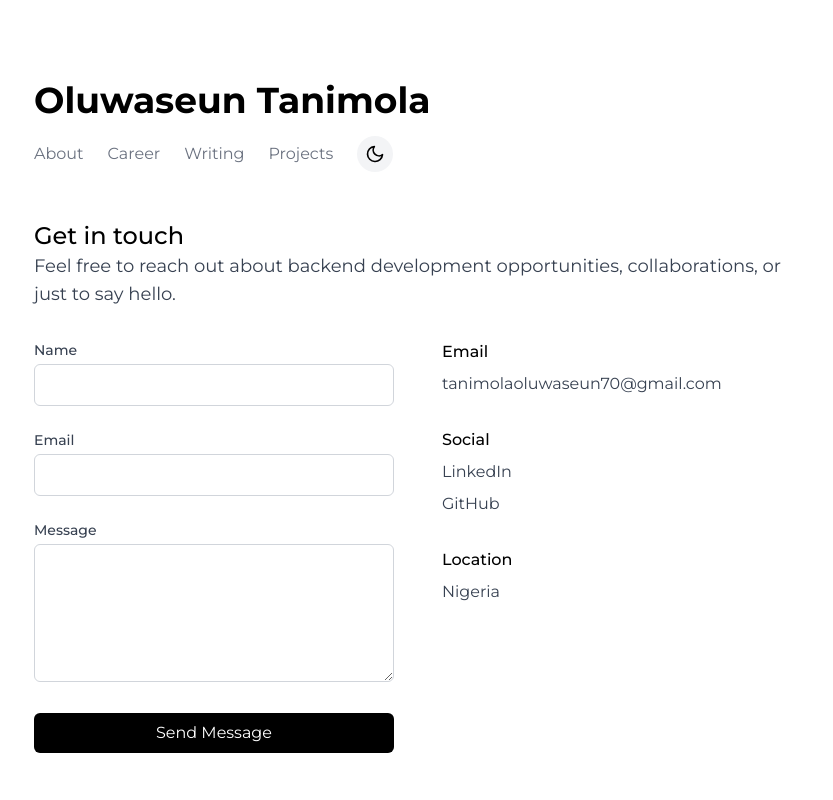
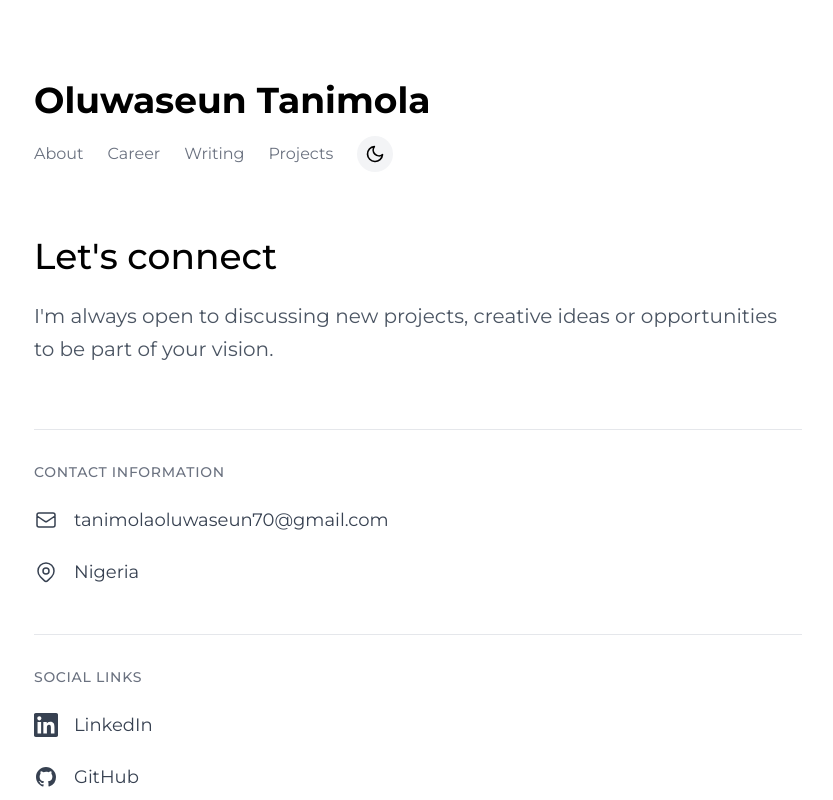
Before and after one commit to Oluwaseun241/oluwaseun.wtf, a Next.js app: page /contact in a window 1280 px wide. Shown: the top 800 px of the page, without its empty margins (222-1055 px from the left). Built offline with nearby package versions, Linux system fonts and the light colour scheme.

Commit message:
chore: about and contact page revamp

```diff
--- a/app/contact/page.tsx
+++ b/app/contact/page.tsx
@@ -1,53 +1,13 @@
 "use client";
 
-import { useState } from "react";
 import { motion } from "framer-motion";
 import { Animation, Navigation, Footer } from "../components/global";
 
 export default function ContactPage() {
-  const [formData, setFormData] = useState({
-    name: "",
-    email: "",
-    message: "",
-  });
-
-  const [isSubmitting, setIsSubmitting] = useState(false);
-  const [submitStatus, setSubmitStatus] = useState<null | "success" | "error">(
-    null
-  );
-
-  const handleChange = (
-    e: React.ChangeEvent<HTMLInputElement | HTMLTextAreaElement>
-  ) => {
-    const { name, value } = e.target;
-    setFormData({
-      ...formData,
-      [name]: value,
-    });
-  };
-
-  const handleSubmit = async (e: React.FormEvent) => {
-    e.preventDefault();
-
-    setIsSubmitting(true);
-
-    // Simulate form submission
-    try {
-      // In a real application, you would send the data to your API
-      await new Promise((resolve) => setTimeout(resolve, 1500));
-      setSubmitStatus("success");
-      setFormData({ name: "", email: "", message: "" });
-    } catch (error) {
-      setSubmitStatus("error");
-    } finally {
-      setIsSubmitting(false);
-    }
-  };
-
   return (
     <Animation>
       <div className="min-h-screen bg-white dark:bg-black p-8">
-        <div className="max-w-3xl mx-auto space-y-12 pt-12">
+        <div className="max-w-3xl mx-auto space-y-16 pt-12">
           {/* Header */}
           <motion.div
             initial={{ opacity: 0, y: 20 }}
@@ -66,139 +26,80 @@ export default function ContactPage() {
             initial={{ opacity: 0 }}
             animate={{ opacity: 1 }}
             transition={{ delay: 0.2, duration: 0.5 }}
-            className="space-y-8"
+            className="space-y-16"
           >
             <div className="prose max-w-none">
-              <h2 className="text-2xl font-medium dark:text-white">
-                Get in touch
+              <h2 className="text-4xl font-medium dark:text-white mb-6">
+                Let's connect
               </h2>
-              <p className="text-lg text-gray-700 dark:text-gray-300">
-                Feel free to reach out about backend development opportunities,
-                collaborations, or just to say hello.
+              <p className="text-xl text-gray-600 dark:text-gray-400 leading-relaxed">
+                I'm always open to discussing new projects, creative ideas or opportunities to be part of your vision.
               </p>
             </div>
 
-            <div className="flex flex-col md:flex-row gap-12">
-              <div className="md:w-1/2">
-                <form onSubmit={handleSubmit} className="space-y-6">
-                  <div>
-                    <label
-                      htmlFor="name"
-                      className="block text-sm font-medium text-gray-700 dark:text-gray-300 mb-1"
+            <div className="space-y-12">
+              <div className="border-t border-gray-200 dark:border-gray-800 pt-8">
+                <h3 className="text-sm font-medium text-gray-500 dark:text-gray-400 uppercase tracking-wider mb-6">
+                  Contact Information
+                </h3>
+                <div className="space-y-6">
+                  <a
+                    href="mailto:tanimolaoluwaseun70@gmail.com"
+                    className="group flex items-center gap-4 text-gray-700 dark:text-gray-300 hover:text-black dark:hover:text-white transition-colors"
                   >
-                      Name
-                    </label>
-                    <input
-                      type="text"
-                      id="name"
-                      name="name"
-                      required
-                      value={formData.name}
-                      onChange={handleChange}
-                      className="w-full px-3 py-2 border border-gray-300 dark:border-gray-700 dark:bg-gray-800 dark:text-white rounded-md focus:outline-none focus:ring-2 focus:ring-gray-200 dark:focus:ring-gray-700 focus:border-transparent"
-                    />
+                    <svg className="w-6 h-6" fill="none" stroke="currentColor" viewBox="0 0 24 24">
+                      <path strokeLinecap="round" strokeLinejoin="round" strokeWidth={1.5} d="M3 8l7.89 5.26a2 2 0 002.22 0L21 8M5 19h14a2 2 0 002-2V7a2 2 0 00-2-2H5a2 2 0 00-2 2v10a2 2 0 002 2z" />
+                    </svg>
+                    <span className="text-lg">tanimolaoluwaseun70@gmail.com</span>
+                  </a>
+                  <div className="flex items-center gap-4 text-gray-700 dark:text-gray-300">
+                    <svg className="w-6 h-6" fill="none" stroke="currentColor" viewBox="0 0 24 24">
+                      <path strokeLinecap="round" strokeLinejoin="round" strokeWidth={1.5} d="M17.657 16.657L13.414 20.9a1.998 1.998 0 01-2.827 0l-4.244-4.243a8 8 0 1111.314 0z" />
+                      <path strokeLinecap="round" strokeLinejoin="round" strokeWidth={1.5} d="M15 11a3 3 0 11-6 0 3 3 0 016 0z" />
+                    </svg>
+                    <span className="text-lg">Nigeria</span>
+                  </div>
+                </div>
               </div>
 
-                  <div>
-                    <label
-                      htmlFor="email"
-                      className="block text-sm font-medium text-gray-700 dark:text-gray-300 mb-1"
-                    >
-                      Email
-                    </label>
-                    <input
-                      type="email"
-                      id="email"
-                      name="email"
-                      required
-                      value={formData.email}
-                      onChange={handleChange}
-                      className="w-full px-3 py-2 border border-gray-300 dark:border-gray-700 dark:bg-gray-800 dark:text-white rounded-md focus:outline-none focus:ring-2 focus:ring-gray-200 dark:focus:ring-gray-700 focus:border-transparent"
-                    />
-                  </div>
-
-                  <div>
-                    <label
-                      htmlFor="message"
-                      className="block text-sm font-medium text-gray-700 dark:text-gray-300 mb-1"
-                    >
-                      Message
-                    </label>
-                    <textarea
-                      id="message"
-                      name="message"
-                      rows={5}
-                      required
-                      value={formData.message}
-                      onChange={handleChange}
-                      className="w-full px-3 py-2 border border-gray-300 dark:border-gray-700 dark:bg-gray-800 dark:text-white rounded-md focus:outline-none focus:ring-2 focus:ring-gray-200 dark:focus:ring-gray-700 focus:border-transparent"
-                    />
-                  </div>
-
-                  <button
-                    type="submit"
-                    disabled={isSubmitting}
-                    className={`w-full py-2 px-4 bg-black text-white dark:bg-white dark:text-black rounded-md hover:bg-gray-800 dark:hover:bg-gray-200 transition-colors ${
-                      isSubmitting ? "opacity-70 cursor-not-allowed" : ""
-                    }`}
-                  >
-                    {isSubmitting ? "Sending..." : "Send Message"}
-                  </button>
-
-                  {submitStatus === "success" && (
-                    <p className="text-green-600 dark:text-green-400">
-                      Thank you for your message. I'll get back to you soon!
-                    </p>
-                  )}
-
-                  {submitStatus === "error" && (
-                    <p className="text-red-600 dark:text-red-400">
-                      There was an error sending your message. Please try again.
-                    </p>
-                  )}
-                </form>
-              </div>
-
-              <div className="md:w-1/2 space-y-8">
-                <div>
-                  <h3 className="font-medium mb-2 dark:text-white">Email</h3>
-                  <a
-                    href="mailto:tanimolaoluwaseun70@gmail.com"
-                    className="text-gray-700 dark:text-gray-300 hover:text-black dark:hover:text-white transition-colors"
-                  >
-                    tanimolaoluwaseun70@gmail.com
-                  </a>
-                </div>
-
-                <div>
-                  <h3 className="font-medium mb-2 dark:text-white">Social</h3>
-                  <ul className="space-y-2">
-                    <li>
+              <div className="border-t border-gray-200 dark:border-gray-800 pt-8">
+                <h3 className="text-sm font-medium text-gray-500 dark:text-gray-400 uppercase tracking-wider mb-6">
+                  Social Links
+                </h3>
+                <div className="space-y-6">
                   <a
                     href="https://linkedin.com/in/oluwaseun-tanimola-67705721b"
                     target="_blank"
                     rel="noopener noreferrer"
-                        className="text-gray-700 dark:text-gray-300 hover:text-black dark:hover:text-white transition-colors"
+                    className="group flex items-center gap-4 text-gray-700 dark:text-gray-300 hover:text-black dark:hover:text-white transition-colors"
                   >
-                        LinkedIn
+                    <svg className="w-6 h-6" fill="currentColor" viewBox="0 0 24 24">
+                      <path d="M20.447 20.452h-3.554v-5.569c0-1.328-.027-3.037-1.852-3.037-1.853 0-2.136 1.445-2.136 2.939v5.667H9.351V9h3.414v1.561h.046c.477-.9 1.637-1.85 3.37-1.85 3.601 0 4.267 2.37 4.267 5.455v6.286zM5.337 7.433c-1.144 0-2.063-.926-2.063-2.065 0-1.138.92-2.063 2.063-2.063 1.14 0 2.064.925 2.064 2.063 0 1.139-.925 2.065-2.064 2.065zm1.782 13.019H3.555V9h3.564v11.452zM22.225 0H1.771C.792 0 0 .774 0 1.729v20.542C0 23.227.792 24 1.771 24h20.451C23.2 24 24 23.227 24 22.271V1.729C24 .774 23.2 0 22.222 0h.003z"/>
+                    </svg>
+                    <span className="text-lg">LinkedIn</span>
                   </a>
-                    </li>
-                    <li>
                   <a
                     href="https://github.com/Oluwaseun241"
                     target="_blank"
                     rel="noopener noreferrer"
-                        className="text-gray-700 dark:text-gray-300 hover:text-black dark:hover:text-white transition-colors"
+                    className="group flex items-center gap-4 text-gray-700 dark:text-gray-300 hover:text-black dark:hover:text-white transition-colors"
                   >
-                        GitHub
+                    <svg className="w-6 h-6" fill="currentColor" viewBox="0 0 24 24">
+                      <path fillRule="evenodd" d="M12 2C6.477 2 2 6.484 2 12.017c0 4.425 2.865 8.18 6.839 9.504.5.092.682-.217.682-.483 0-.237-.008-.868-.013-1.703-2.782.605-3.369-1.343-3.369-1.343-.454-1.158-1.11-1.466-1.11-1.466-.908-.62.069-.608.069-.608 1.003.07 1.531 1.032 1.531 1.032.892 1.53 2.341 1.088 2.91.832.092-.647.35-1.088.636-1.338-2.22-.253-4.555-1.113-4.555-4.951 0-1.093.39-1.988 1.029-2.688-.103-.253-.446-1.272.098-2.65 0 0 .84-.27 2.75 1.026A9.564 9.564 0 0112 6.844c.85.004 1.705.115 2.504.337 1.909-1.296 2.747-1.027 2.747-1.027.546 1.379.202 2.398.1 2.651.64.7 1.028 1.595 1.028 2.688 0 3.848-2.339 4.695-4.566 4.943.359.309.678.92.678 1.855 0 1.338-.012 2.419-.012 2.747 0 .268.18.58.688.482A10.019 10.019 0 0022 12.017C22 6.484 17.522 2 12 2z" clipRule="evenodd" />
+                    </svg>
+                    <span className="text-lg">GitHub</span>
                   </a>
-                    </li>
-                  </ul>
-                </div>
-
-                <div>
-                  <h3 className="font-medium mb-2 dark:text-white">Location</h3>
-                  <p className="text-gray-700 dark:text-gray-300">Nigeria</p>
+                  <a
+                    href="https://x.com/tanimola_jnr"
+                    target="_blank"
+                    rel="noopener noreferrer"
+                    className="group flex items-center gap-4 text-gray-700 dark:text-gray-300 hover:text-black dark:hover:text-white transition-colors"
+                  >
+                    <svg className="w-6 h-6" fill="currentColor" viewBox="0 0 24 24">
+                      <path d="M18.244 2.25h3.308l-7.227 8.26 8.502 11.24H16.17l-5.214-6.817L4.99 21.75H1.68l7.73-8.835L1.254 2.25H8.08l4.713 6.231zm-1.161 17.52h1.833L7.084 4.126H5.117z"/>
+                    </svg>
+                    <span className="text-lg">Twitter</span>
+                  </a>
                 </div>
               </div>
             </div>
```
Also changed, not shown: app/layout.tsx (+5 -5 lines), app/page.tsx (+28 -26 lines), app/projects/page.tsx (+7 -0 lines). Lines whose indentation alone changed are shown as unchanged.
